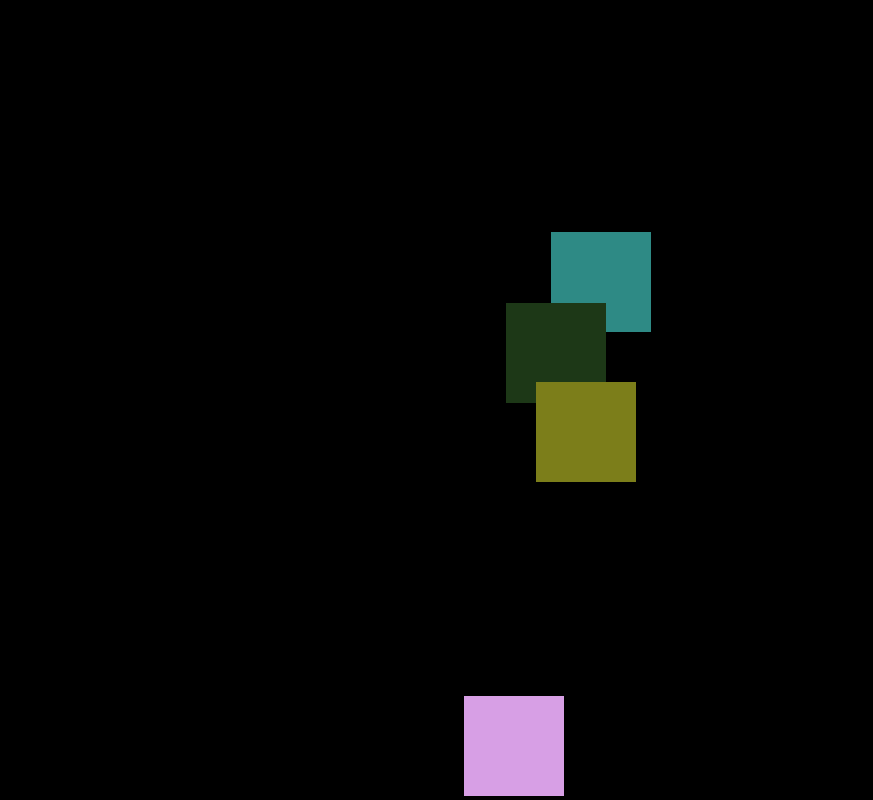
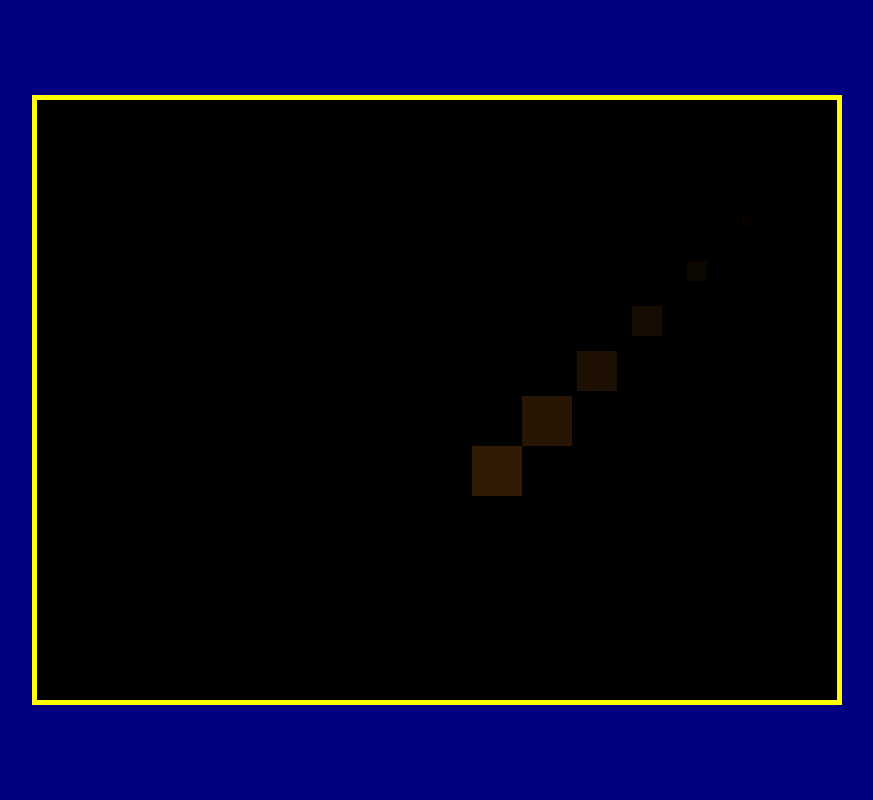
Before and after one commit to sorbTheGoobert/lowBudgetScreenSaver, a plain HTML site: page index.html in a window 1280 px wide. Shown: the whole page, without its empty margins (203-1076 px from the left). Drawn offline with Linux system fonts and the light colour scheme.

Commit message:
Ok gotta fix this offset issue

```diff
--- a/assets/style.css
+++ b/assets/style.css
@@ -1,20 +1,27 @@
 * {
-    box-sizing: border-box;
-    position: absolute
+  box-sizing: border-box;
+  position: absolute;
 }
 
-body{
-    min-width: 100vw;
-    min-height: 100vh;
-    position: absolute;
-    margin: 0;
-    background-color: black;
-    font-family: "Bitter";
-    display: flex;
-    align-items: center;
+body {
+  min-width: 100vw;
+  min-height: 100vh;
+  margin: 0;
+  background-color: navy;
+  display: flex;
 }
 
+#main {
+  margin: auto;
+  width: 100%;
+  height: 100%;
+  display: flex;
+  justify-content: center;
+  align-items: center;
+}
 
-:root {
-    --red: rgb(255,0,0);
+#bonka {
+  background-color: black;
+  border: 5px yellow solid;
+  font-family: "Bitter";
 }
--- a/index.html
+++ b/index.html
@@ -1,5 +1,6 @@
 <!DOCTYPE html>
 <html lang="en">
+
 <head>
     <meta charset="UTF-8">
     <meta name="viewport" content="width=device-width, initial-scale=1.0">
@@ -9,7 +10,12 @@
     <link rel="preconnect" href="https://fonts.gstatic.com" crossorigin>
     <link href="https://fonts.googleapis.com/css2?family=Bitter:wght@300&display=swap" rel="stylesheet">
 </head>
+
 <body>
+    <main id="main">
+        <section id="bonka"></section>
+    </main>
     <script src="./script.js"></script>
 </body>
+
 </html>
--- a/script.js
+++ b/script.js
@@ -11,43 +11,66 @@ function randomizeColor() {
   return [r, g, b];
 }
 
+function randomLocationOnScreen(w, h, s) {
+  return [
+    Math.floor(Math.random() * (w - s)),
+    Math.floor(Math.random() * (h - s)),
+  ];
+}
+
 function xor(x, y) {
   return !(x && y) && (x || y);
 }
 
+class BouncerContainer {
+  constructor(props) {
+    this.container = document.createElement("div");
+    this.container.style.position = "relative";
+    this.container.style.width = `${props.w}px`;
+    this.container.style.height = `${props.h}px`;
+    props.p.appendChild(this.container);
+    this.Bouncers = [];
+    for (let B = 0; B < props.b.length; B++) {
+      this.Bouncers.push(new Bouncer({ ...props.b[B], p: this.container }));
+    }
+  }
+  init = () => {
+    setInterval(this.update, 1000 / 10);
+  }
+  update = () => {
+    this.Bouncers.forEach((element) => {
+      element.update();
+    });
+  }
+}
+
 class Bouncer {
-  constructor(length, speed, size, initPos) {
-    this.SPEED = speed;
-    this.BOX_SIZE = size;
+  constructor(props) {
+
+
+    this.SPEED = props.v;
+    this.BOX_SIZE = props.s;
+    this.offset = props.o
     this.container = document.createElement("div");
     this.container.style.position = "absolute";
     this.container.style.left = "0px";
     this.container.style.top = "0px";
-    document.body.appendChild(this.container);
+    this.parent = props.p;
+    this.parent.appendChild(this.container);
 
     this.head = new Head(
-      initPos,
-      randomizeColor(),
-      [this.SPEED, this.SPEED],
-      this.BOX_SIZE,
-      length,
-      this.container
+      { i: props.i, c: randomizeColor(), v: [this.SPEED, this.SPEED], s: this.BOX_SIZE, z: props.l, p: this.container },
     );
+
     this.box = [];
-    const opacStep = 0.9 / (length - 1);
+    const opacStep = 0.9 / (props.l);
     let opacity = 1 - opacStep;
-    const sizeStep = this.BOX_SIZE / (length - 1);
+    const sizeStep = this.BOX_SIZE / (props.l);
     let curSize = this.BOX_SIZE;
-    for (let i = 0; i < length - 1; i++) {
+    for (let i = 0; i < props.l; i++) {
       this.box.push(
         new Box(
-          initPos,
-          randomizeColor(),
-          [this.SPEED, this.SPEED],
-          curSize,
-          opacity,
-          length - 1 - i,
-          this.container
+          { i: props.i, c: randomizeColor(), s: curSize, o: opacity, f: this.offset, z: props.l - i, p: this.container }
         )
       );
       opacity -= opacStep;
@@ -55,8 +78,8 @@ class Bouncer {
     }
   }
   update = () => {
-    const width = document.body.offsetWidth;
-    const height = document.body.offsetHeight;
+    const width = this.parent.offsetWidth;
+    const height = this.parent.offsetHeight;
     if (this.box.length > 0) {
       for (let i = this.box.length - 1; i > 0; i--) {
         this.box[i].update(this.box[i - 1].pos, this.box[i - 1].color);
@@ -68,11 +91,12 @@ class Bouncer {
 }
 
 class Head {
-  constructor(pos, color, speed, BOX_SIZE, index, parent) {
-    this.pos = [...pos];
-    this.color = [...color];
-    this.speed = [...speed];
-    this.size = BOX_SIZE;
+  constructor(props) {
+
+    this.pos = [...props.i];
+    this.color = [...props.c];
+    this.speed = [...props.v];
+    this.size = props.s;
 
     this.div = document.createElement("div");
     this.div.style.backgroundColor = `rgb(${this.color[0]}, ${this.color[1]}, ${this.color[2]})`;
@@ -80,8 +104,8 @@ class Head {
     this.div.style.height = `${this.size}px`;
     this.div.style.left = `${this.pos[0] - this.size / 2}px`;
     this.div.style.top = `${this.pos[1] - this.size / 2}px`;
-    this.div.style.zIndex = index;
-    parent.appendChild(this.div);
+    this.div.style.zIndex = props.z;
+    props.p.appendChild(this.div);
 
     this.stuck = [false, false];
   }
@@ -122,8 +146,6 @@ class Head {
 
     this.div.style.left = `${this.pos[0] - this.size / 2}px`;
     this.div.style.top = `${this.pos[1] - this.size / 2}px`;
-    // this.div.style.left = `${this.pos[0]}px`;
-    // this.div.style.top = `${this.pos[1]}px`;
     this.div.style.backgroundColor = `rgb(${this.color[0]}, ${this.color[1]}, ${this.color[2]})`;
 
     this.stuck[0] = xor(
@@ -138,12 +160,13 @@ class Head {
 }
 
 class Box {
-  constructor(pos, color, speed, BOX_SIZE, opac, index, parent) {
-    this.pos = [...pos];
-    this.color = [...color];
-    this.speed = [...speed];
-    this.size = BOX_SIZE;
-    this.opac = opac;
+  constructor(props) {
+
+    this.pos = [...props.i];
+    this.color = [...props.c];
+    this.size = props.s;
+    this.opac = props.o;
+    this.offset = props.f;
 
     this.div = document.createElement("div");
     this.div.style.backgroundColor = `rgba(${this.color[0]}, ${this.color[1]}, ${this.color[2]}, ${this.opac})`;
@@ -151,11 +174,33 @@ class Box {
     this.div.style.height = `${this.size}px`;
     this.div.style.left = `${this.pos[0] - this.size / 2}px`;
     this.div.style.top = `${this.pos[1] - this.size / 2}px`;
-    this.div.style.zIndex = index;
-    parent.appendChild(this.div);
+    this.div.style.zIndex = props.z;
+    props.p.appendChild(this.div);
   }
   update = (pos, color) => {
+    const delta = [
+      this.pos[0] - pos[0],
+      this.pos[1] - pos[1]
+    ];
+    // if (
+    //   Math.abs(delta[0]) > this.offset ||
+    //   Math.abs(delta[1]) > this.offset
+    // ) {
+    //   this.pos = [...pos];
+    //   // this.pos[0] += Math.sign(delta[0]) * this.offset;
+    //   // this.pos[1] += Math.sign(delta[1]) * this.offset;
+    //   // this.pos[0] = pos[0]
+    //   // this.pos[0] += Math.sign(delta[0]) * this.offset;
+    // }
+    // if (
+    //   Math.abs(delta[1]) > this.offset
+    // ) {
+    //   // this.pos[1] = pos[1]
+    //   // this.pos[1] += Math.sign(delta[1]) * this.offset;
+    // }
     this.pos = [...pos];
+    // this.pos[0] += Math.sign(delta[0]) * this.offset;
+    // this.pos[1] += Math.sign(delta[1]) * this.offset;
     this.color = [...color];
     this.div.style.left = `${this.pos[0] - this.size / 2}px`;
     this.div.style.top = `${this.pos[1] - this.size / 2}px`;
@@ -163,33 +208,19 @@ class Box {
   };
 }
 
-const Bouncers = [];
+const Main = new BouncerContainer({
+  w: 800,
+  h: 600,
+  b: [
+    {
+      l: 5,
+      v: 50,
+      s: 50,
+      i: randomLocationOnScreen(800, 600, 20),
+      o: 10
+    },
+  ],
+  p: document.getElementById("bonka"),
+});
 
-function addBouncers(settings) {
-  for (let b = 0; b < settings.length; b++) {
-    const temp = settings[b];
-    Bouncers.push(new Bouncer(...temp));
-  }
-}
-function updateBouncers() {
-  Bouncers.forEach((element) => {
-    element.update();
-  });
-}
-function init(settings) {
-  addBouncers(settings);
-  setInterval(updateBouncers, 1000 / 60);
-}
-function randomLocationOnScreen(size) {
-  return [
-    Math.floor(Math.random() * (document.body.offsetWidth - size)),
-    Math.floor(Math.random() * (document.body.offsetHeight - size)),
-  ];
-}
-window.onload = init([
-  // [2, 10, 500, randomLocationOnScreen(500)],
-  [1, 10, 100, randomLocationOnScreen(50)],
-  [1, 10, 100, randomLocationOnScreen(50)],
-  [1, 10, 100, randomLocationOnScreen(50)],
-  [1, 10, 100, randomLocationOnScreen(50)],
-]);
+window.onload = Main.init();
```
